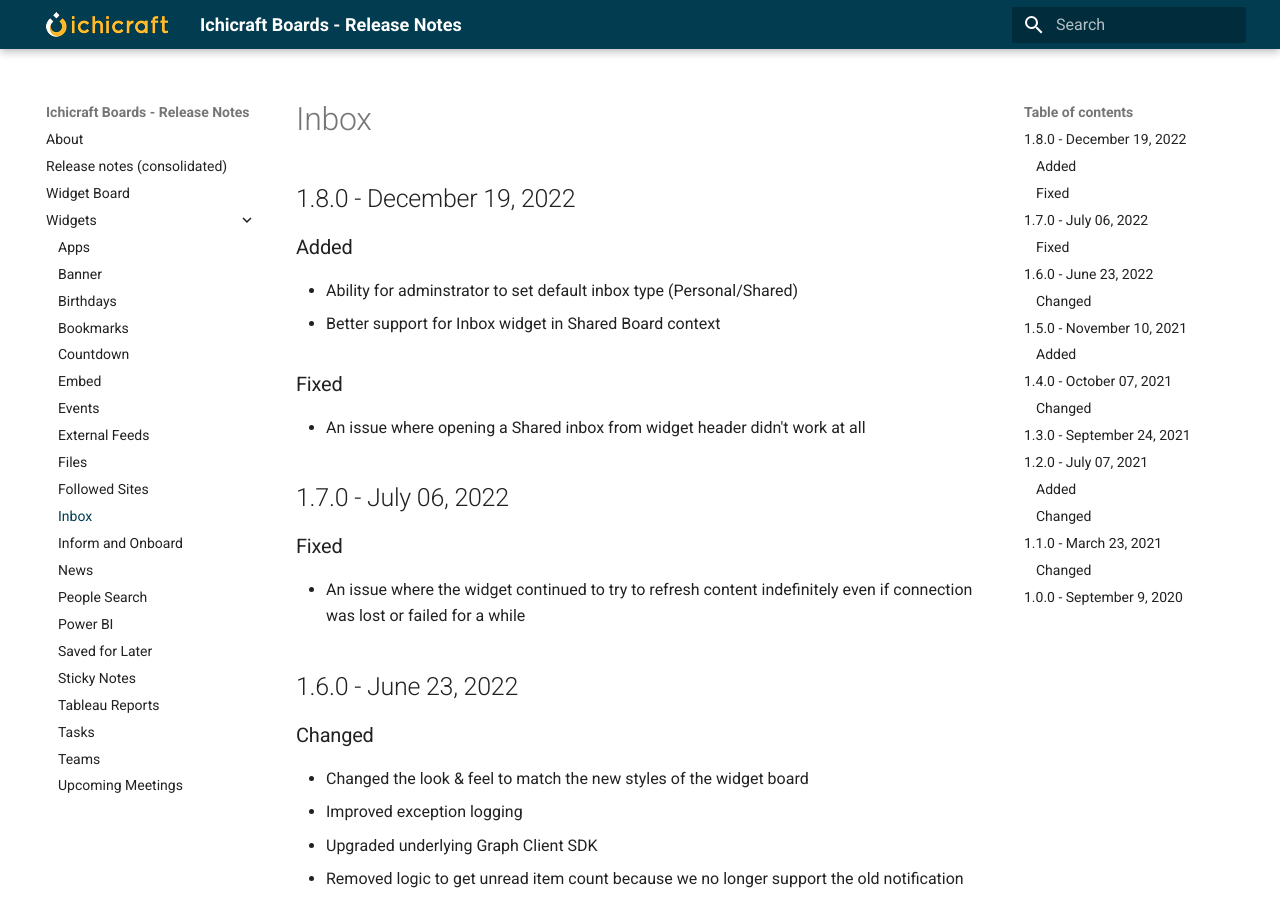
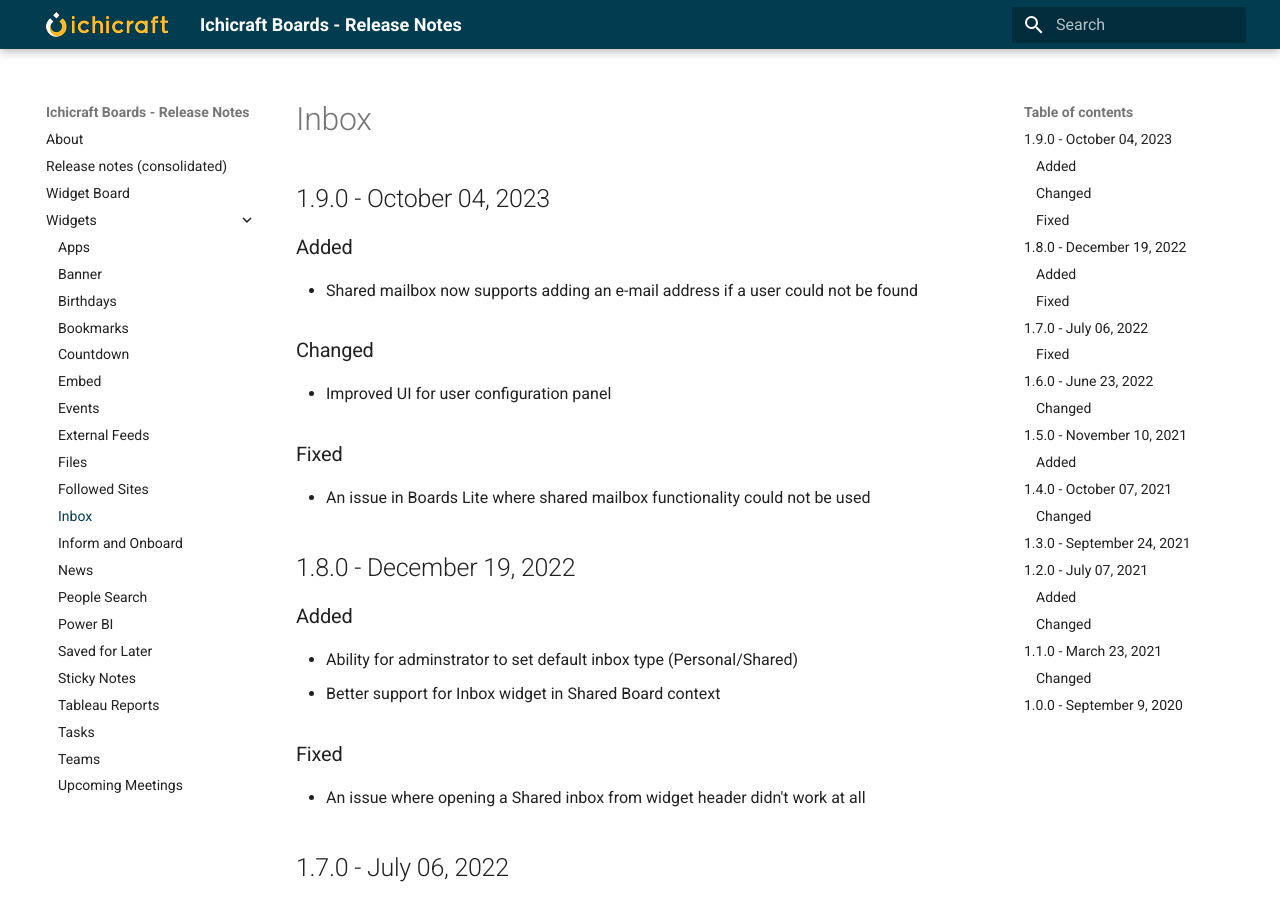
Before and after one commit to ichicraft/widgets-docs, an MkDocs documentation site: the page built from docs/Widgets/Inbox.md, in a window 1280 px wide and 900 px high. Built offline with MkDocs 1.6.1 and Material for MkDocs 9.7.7, drawn with Linux system fonts in a browser that asks for light colours.

```diff
--- a/docs/Widgets/Inbox.md
+++ b/docs/Widgets/Inbox.md
@@ -1,3 +1,16 @@
+## 1.9.0 - October 04, 2023
+
+### Added
+- Shared mailbox now supports adding an e-mail address if a user could not be found
+
+### Changed
+- Improved UI for user configuration panel
+
+### Fixed
+- An issue in Boards Lite where shared mailbox functionality could not be used
+
+
+
 ## 1.8.0 - December 19, 2022
 
 ### Added
```
Also changed, not shown: docs/Release-notes-(consolidated).md (+13 -0 lines).
